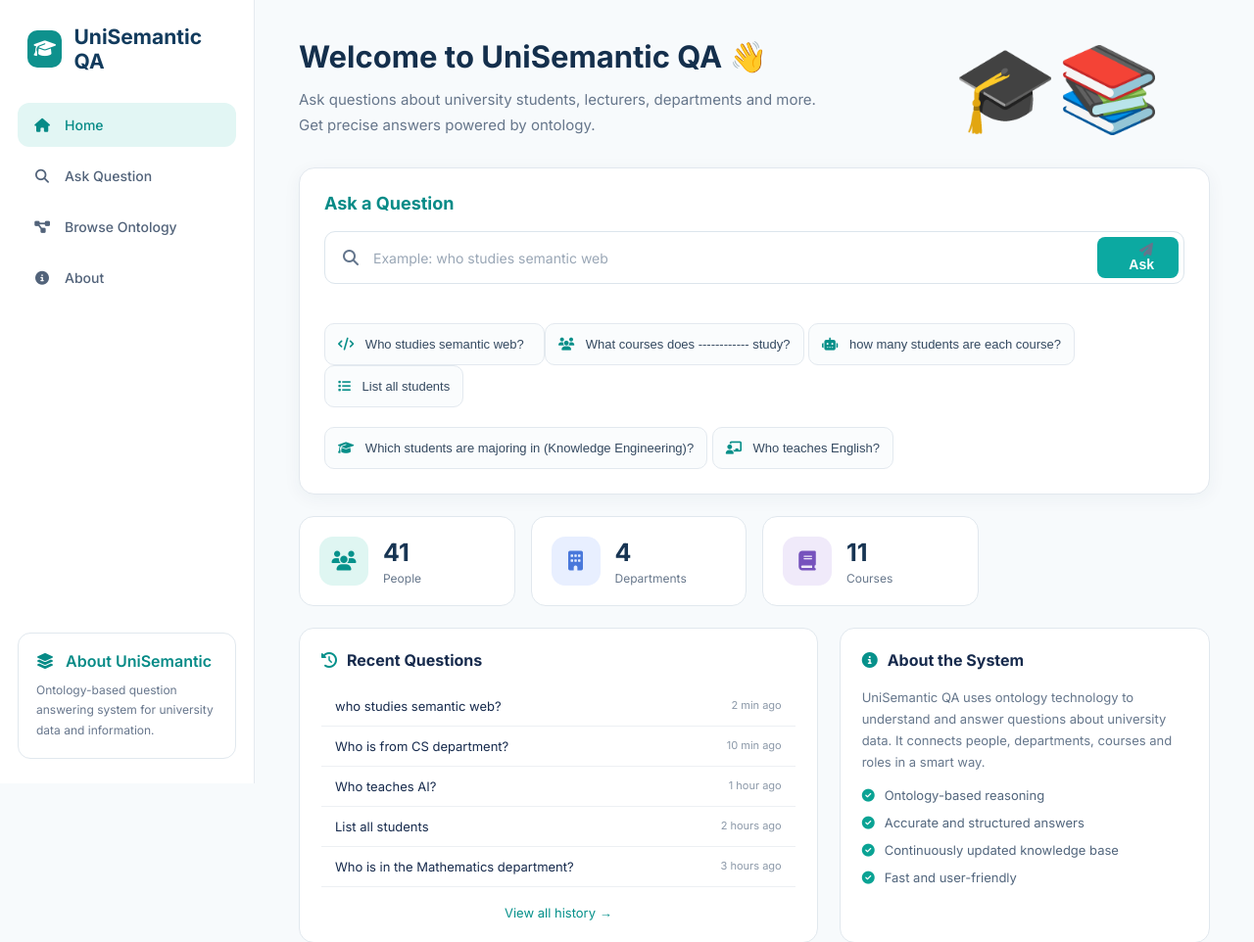
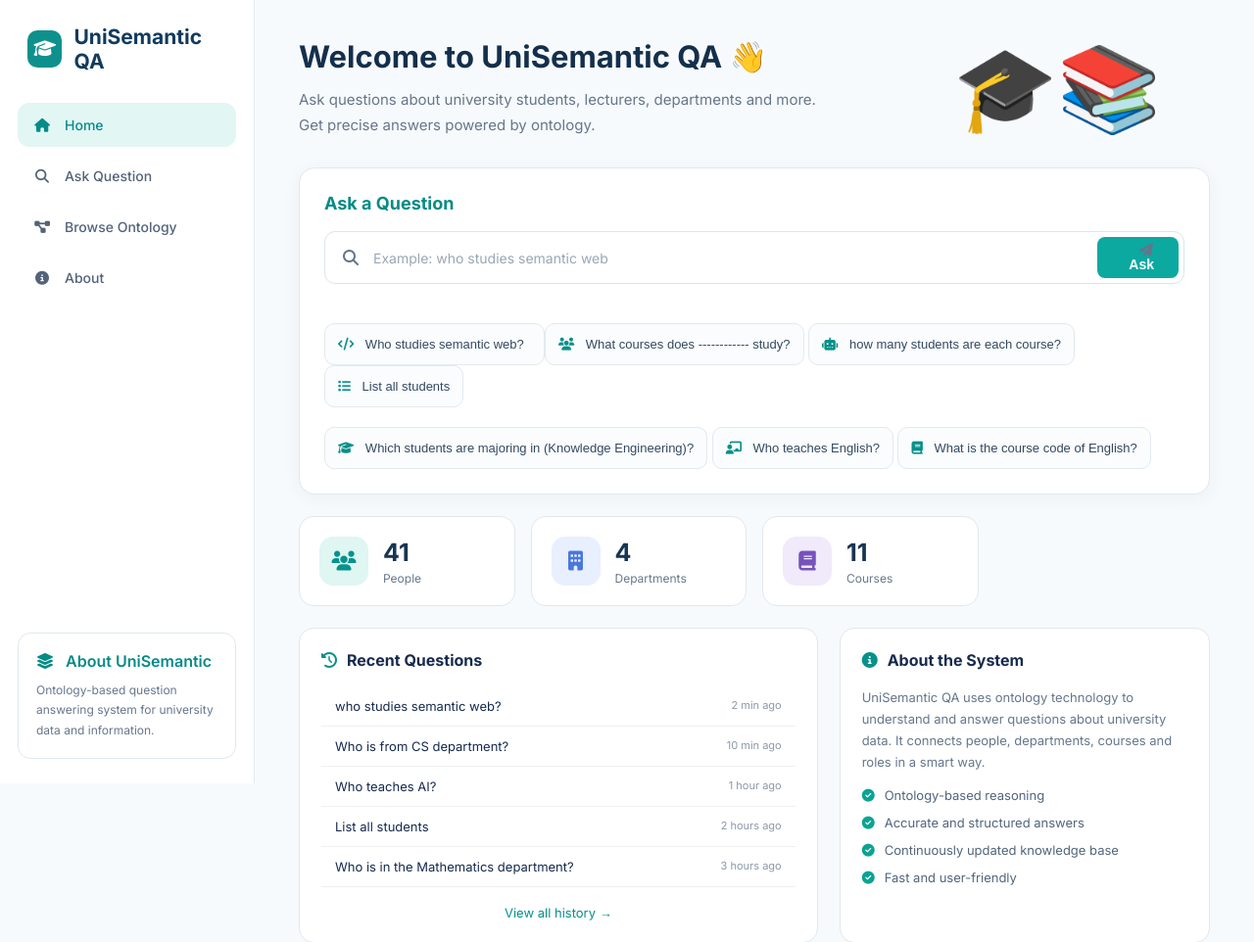
Before and after one commit to asterhnin1011/UniSemanticQA, a Flask app: page / in a window 1280 px wide. Shown: the top 962 px of the page at 98% size. Run offline with Flask 3, Linux system fonts and the light colour scheme.

Commit message:
update_course_code(27-8-2026)

```diff
--- a/app.py
+++ b/app.py
@@ -31,6 +31,7 @@ from services.question_service import (
     get_lecturers_teaching_deep_learning,
     get_lecturers_teaching_comprehensive_web_design,
     get_lecturers_teaching_business_system_infrastructure_and_security,
+    get_course_code,
 )
 
 app = Flask(__name__)
@@ -133,6 +134,197 @@ def ask():
 
         return jsonify({
         "answer": lecturers
+    })
+# ========================================================
+# What is the course code of English?
+# ========================================================
+
+    if (
+    "what is the course code of english" in question_lower
+    or "course code of english" in question_lower
+    or "course code for english" in question_lower
+):
+
+        courses = get_course_code("English")
+        print("\n========== FLASK: COURSE CODE OF ENGLISH ==========")
+        print("Courses returned:", len(courses))
+        print("Data:", courses)
+        if courses:
+            return jsonify({
+            "answer": courses
+        })
+# ========================================================
+# What is the course code of Advanced Information Theory?
+# ========================================================
+
+    if (
+    "what is the course code of advanced information theory" in question_lower
+    or "course code of advanced information theory" in question_lower
+    or "course code for advanced information theory" in question_lower
+):
+
+        courses = get_course_code("Advanced Information Theory")
+        print("\n========== FLASK: COURSE CODE OF ADVANCED INFORMATION THEORY ==========")
+        print("Courses returned:", len(courses))
+        print("Data:", courses)
+        if courses:
+
+            return jsonify({
+            "answer": courses
+        })
+# ========================================================
+# What is the course code of Analysis of Algorithms?
+# ========================================================
+
+    if (
+    "what is the course code of analysis of algorithms" in question_lower
+    or "course code of analysis of algorithms" in question_lower
+    or "course code for analysis of algorithms" in question_lower
+):
+
+        courses = get_course_code("Analysis of Algorithms")
+        print("\n========== FLASK: COURSE CODE OF ANALYSIS OF ALGORITHMS ==========")
+        print("Courses returned:", len(courses))
+        print("Data:", courses)
+        if courses:
+            return jsonify({
+            "answer": courses
+        })
+
+# ========================================================
+# What is the course code of Business Analytics?
+# ========================================================
+
+    if (
+    "what is the course code of business analytics" in question_lower
+    or "course code of business analytics" in question_lower
+    or "course code for business analytics" in question_lower
+):
+
+        courses = get_course_code("Business Analytics")
+        print("\n========== FLASK: COURSE CODE OF BUSINESS ANALYTICS ==========")
+        print("Courses returned:", len(courses))
+        print("Data:", courses)
+        if courses:
+            return jsonify({
+            "answer": courses
+        })
+# ========================================================
+# What is the course code of Business System Infrastructure And Security?
+# ========================================================
+
+    if (
+    "what is the course code of business system infrastructure and security" in question_lower
+    or "course code of business system infrastructure and security" in question_lower
+    or "course code for business system infrastructure and security" in question_lower
+):
+
+        courses = get_course_code("Business System Infrastructure And Security")
+        print("\n========== FLASK: COURSE CODE OF business system infrastructure and security ==========")
+        print("Courses returned:", len(courses))
+        print("Data:", courses)
+        if courses:
+            return jsonify({
+            "answer": courses
+        })
+
+# ========================================================
+# What is the course code of Cloud Computing?
+# ========================================================
+
+    if (
+    "what is the course code of cloud computing" in question_lower
+    or "course code of cloud computing" in question_lower
+    or "course code for cloud computing" in question_lower
+):
+        courses = get_course_code("Cloud Computing")
+        print("\n========== FLASK: COURSE CODE OF CLOUD COMPUTING ==========")
+        print("Courses returned:", len(courses))
+        print("Data:", courses)
+        return jsonify({
+        "answer": courses
+    })
+# ========================================================
+# What is the course code of Comprehensive Web Application Design ?
+# ========================================================
+
+    if (
+    "what is the course code of comprehensive web application design" in question_lower
+    or "course code of comprehensive web application design" in question_lower
+    or "course code for comprehensive web application design" in question_lower
+):
+        courses = get_course_code("Comprehensive Web Application Design ")
+        print("\n========== FLASK: COURSE CODE OF Comprehensive Web Application Design ==========")
+        print("Courses returned:", len(courses))
+        print("Data:", courses)
+        return jsonify({
+        "answer": courses
+    })
+# ========================================================
+# What is the course code of Embedded Robotic System?
+# ========================================================
+
+    if (
+    "what is the course code of embedded robotic system" in question_lower
+    or "course code of embedded robotic system" in question_lower
+    or "course code for embedded robotic system" in question_lower
+):
+        courses = get_course_code("Embedded Robotic System")
+        print("\n========== FLASK: COURSE CODE OF Embedded Robotic System ==========")
+        print("Courses returned:", len(courses))
+        print("Data:", courses)
+        return jsonify({
+        "answer": courses
+    })
+# ========================================================
+# What is the course code of Machine Learning?
+# ========================================================
+
+    if (
+    "what is the course code of machine learning" in question_lower
+    or "course code of machine learning" in question_lower
+    or "course code for machine learning" in question_lower
+):
+
+        courses = get_course_code("Machine Learning")
+        print("\n========== FLASK: COURSE CODE OF MACHINE LEARNING ==========")
+        print("Courses returned:", len(courses))
+        print("Data:", courses)
+        return jsonify({
+        "answer": courses
+    })
+# ========================================================
+# What is the course code of Resilient Dataset and Deep Learning?
+# ========================================================
+
+    if (
+    "what is the course code of resilient dataset and deep learning" in question_lower
+    or "course code of resilient dataset and deep learning" in question_lower
+    or "course code for resilient dataset and deep learning" in question_lower
+):
+
+        courses = get_course_code("Resilient Dataset and Deep Learning")
+        print("\n========== FLASK: COURSE CODE OF RESILIENT DATASET AND DEEP LEARNING ==========")
+        print("Courses returned:", len(courses))
+        print("Data:", courses)
+        return jsonify({
+        "answer": courses
+    })
+# ========================================================
+# What is the course code of Semantic Web?
+# ========================================================
+
+    if (
+    "what is the course code of semantic web" in question_lower
+    or "course code of semantic web" in question_lower
+    or "course code for semantic web" in question_lower
+):
+        courses = get_course_code("Semantic Web")
+        print("\n========== FLASK: COURSE CODE OF SEMANTIC WEB ==========")
+        print("Courses returned:", len(courses))
+        print("Data:", courses)
+        return jsonify({
+        "answer": courses
     })
 # ========================================================
 # Who teaches Deep Learning?
--- a/templates/index.html
+++ b/templates/index.html
@@ -939,6 +939,14 @@ Which students are majoring in (Knowledge Engineering)?
     <i class="fa-solid fa-chalkboard-user"></i>
     Who teaches English?
 </button>
+<button
+    class="example"
+    onclick="setQuestion('What is the course code of English?')">
+
+    <i class="fa-solid fa-book"></i>
+    What is the course code of English?
+
+</button>
 
                     <!-- Dropdown questions -->
                     <!-- <div id="questionDropdown" class="question-dropdown" hidden>
```
Also changed, not shown: services/question_service.py (+45 -0 lines), services/sparql_queries.py (+24 -0 lines).
